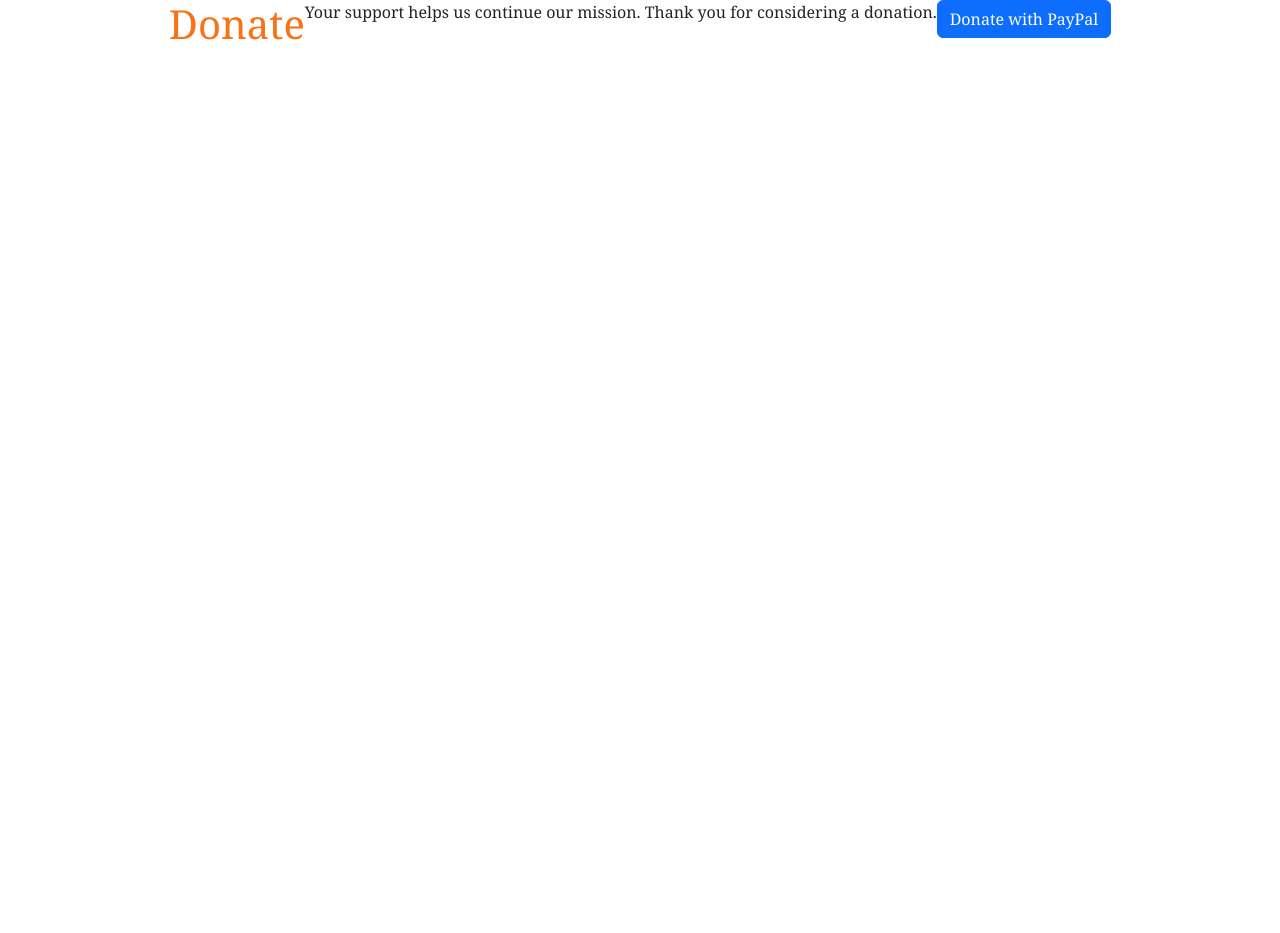
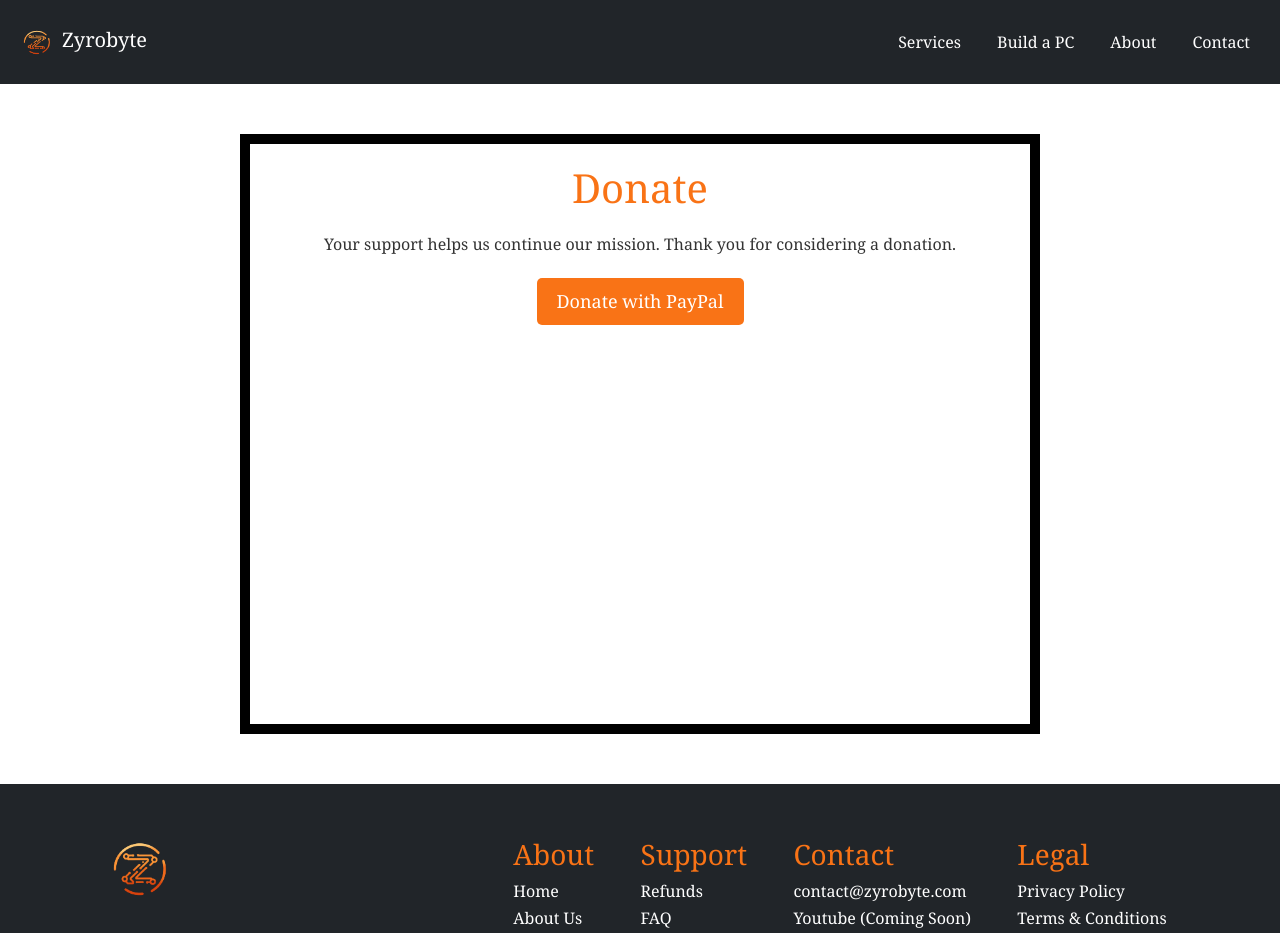
Before and after one commit to Zirodev1/zyrobyte, a React (Create React App) app in the folder frontend/: page /donate in a window 1280 px wide. Shown: the top 933 px of the page. Before the commit the page ends 800 px from the top, so only its background shows below. Built offline with nearby package versions, Linux system fonts and the light colour scheme.

Commit message:
Fixed some issues with layouts

```diff
--- a/frontend/src/components/Donate.css
+++ b/frontend/src/components/Donate.css
@@ -1,11 +1,13 @@
 .donate-container {
     max-width: 800px;
-    margin: 0 auto;
+    height: 600px;
+    margin: 50px auto;
     padding: 20px;
     font-family: Arial, sans-serif;
     color: #333;
     line-height: 1.6;
     text-align: center;
+    border: 10px solid black;
   }
 
   .donate-container h1 {
--- a/frontend/src/components/Donate.js
+++ b/frontend/src/components/Donate.js
@@ -1,15 +1,40 @@
-import React from 'react';
+import React from "react";
+import Navbar from "./Navbar";
+import Footer from "./Footer";
+
+import "./Donate.css"
 
 const Donate = () => {
   return (
-    <div className="container">
-      <h1>Donate</h1>
-      <p>Your support helps us continue our mission. Thank you for considering a donation.</p>
-      <form action="https://www.paypal.com/donate" method="post" target="_top">
-        <input type="hidden" name="hosted_button_id" value="YOUR_BUTTON_ID" />
-        <input type="submit" value="Donate with PayPal" className="btn btn-primary" />
-      </form>
-    </div>
+    <>
+      <Navbar />
+      <div className="container-xl">
+        <div className="donate-container">
+          <h1>Donate</h1>
+          <p>
+            Your support helps us continue our mission. Thank you for
+            considering a donation.
+          </p>
+          <form
+            action="https://www.paypal.com/donate"
+            method="post"
+            target="_top"
+          >
+            <input
+              type="hidden"
+              name="hosted_button_id"
+              value="YOUR_BUTTON_ID"
+            />
+            <input
+              type="submit"
+              value="Donate with PayPal"
+              className="btn btn-primary"
+            />
+          </form>
+        </div>
+      </div>
+      <Footer />
+    </>
   );
 };
 
--- a/frontend/src/components/Footer.js
+++ b/frontend/src/components/Footer.js
@@ -25,13 +25,13 @@ const Footer = () => {
               <h3>Support</h3>
               <Link to="/refunds">Refunds</Link>
               <Link to="/faq">FAQ</Link>
-              <Link to="/donate">Donate</Link>
+              {/* <Link to="/donate">Donate</Link> */}
             </div>
             <div>
               <h3>Contact</h3>
-              <Link to="/">contact@zyrobyte.com</Link>
-              <Link to="/">youtube</Link>
-              <Link to="/">twitter</Link>
+              <Link to="/contact">contact@zyrobyte.com</Link>
+              <p className="mb-0">Youtube (Coming Soon)</p>
+              <p>Twitter (Coming Soon)</p>
             </div>
             <div>
               <h3>Legal</h3>
--- a/frontend/src/components/Navbar.css
+++ b/frontend/src/components/Navbar.css
@@ -66,4 +66,5 @@
 
 .navbar-nav {
   margin-left: auto;
+
 }
--- a/frontend/src/components/Refunds.css
+++ b/frontend/src/components/Refunds.css
@@ -1,6 +1,6 @@
 .refunds-container {
     max-width: 900px;
-    height: 80vh;;
+    height: 70vh;;
     margin: 50px auto;
     padding: 10px;
     font-family: Arial, sans-serif;
--- a/frontend/src/components/Refunds.js
+++ b/frontend/src/components/Refunds.js
@@ -23,6 +23,7 @@ const Refunds = () => {
     <>
       <Navbar />
       <div className="container-xl">
+        <div className="refunds-container">
           <h1>Refunds</h1>
           <p>
             If you are not entirely satisfied with your purchase, we're here to
@@ -30,25 +31,27 @@ const Refunds = () => {
           </p>
           <h2>Returns</h2>
           <p>
-          You have 30 calendar days to return an item from the date you received
-          it. To be eligible for a return, your item must be unused and in the
-          same condition that you received it. Your item must be in the original
-          packaging. Your item needs to have the receipt or proof of purchase.
+            You have 30 calendar days to return an item from the date you
+            received it. To be eligible for a return, your item must be unused
+            and in the same condition that you received it. Your item must be in
+            the original packaging. Your item needs to have the receipt or proof
+            of purchase.
           </p>
           <h2>Refunds</h2>
           <p>
             Once we receive your item, we will inspect it and notify you that we
             have received your returned item. We will immediately notify you on
-          the status of your refund after inspecting the item. If your return is
-          approved, we will initiate a refund to your credit card (or original
-          method of payment). You will receive the credit within a certain
-          amount of days, depending on your card issuer's policies.
+            the status of your refund after inspecting the item. If your return
+            is approved, we will initiate a refund to your credit card (or
+            original method of payment). You will receive the credit within a
+            certain amount of days, depending on your card issuer's policies.
           </p>
           <h2>Contact Us</h2>
           <p>
-          If you have any questions on how to return your item to us, contact us
-          at contact@zyrobyte.com.
+            If you have any questions on how to return your item to us, contact
+            us at contact@zyrobyte.com.
           </p>
+        </div>
       </div>
       <Footer />
     </>
```
Lines whose indentation alone changed are shown as unchanged.
